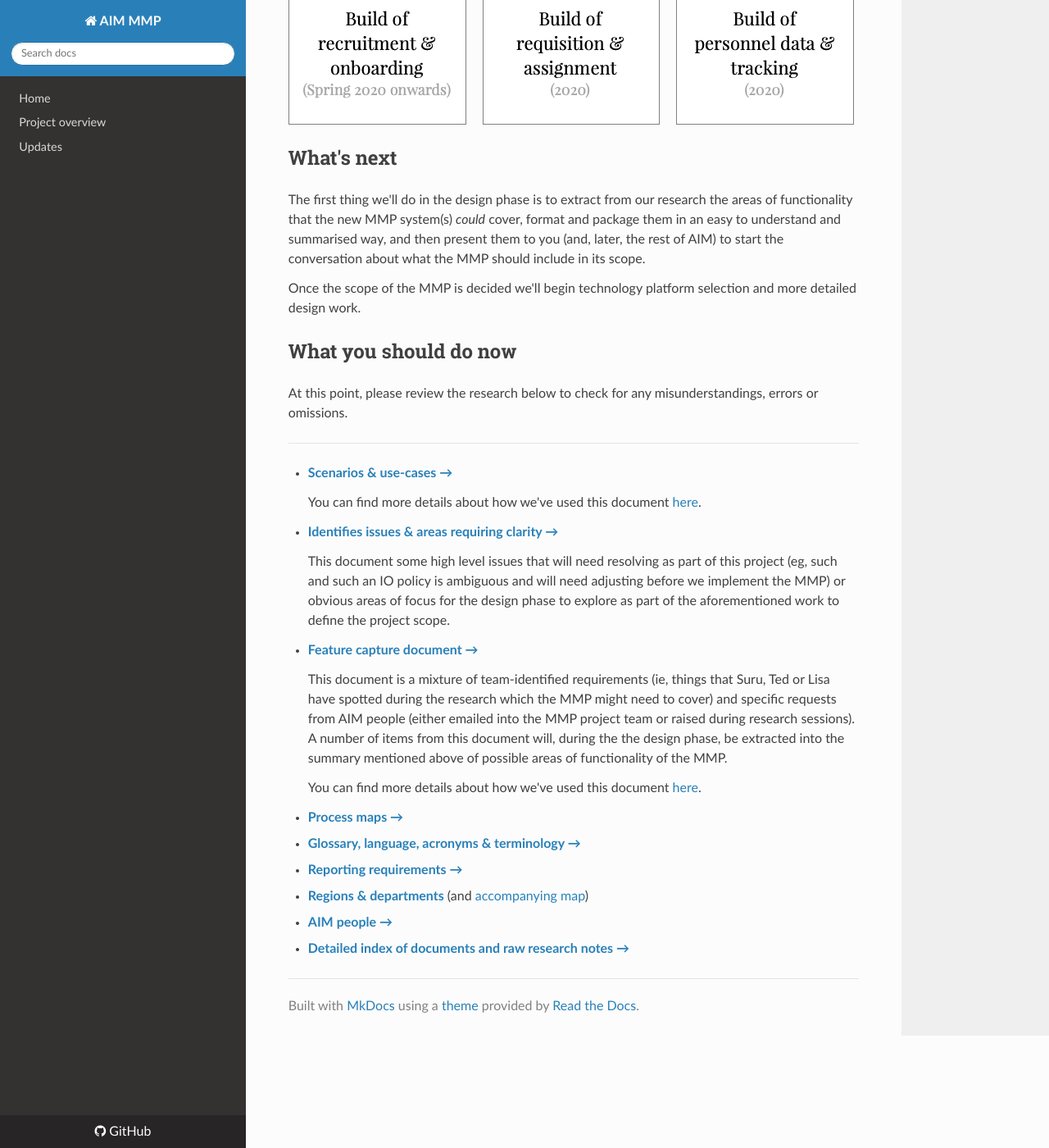
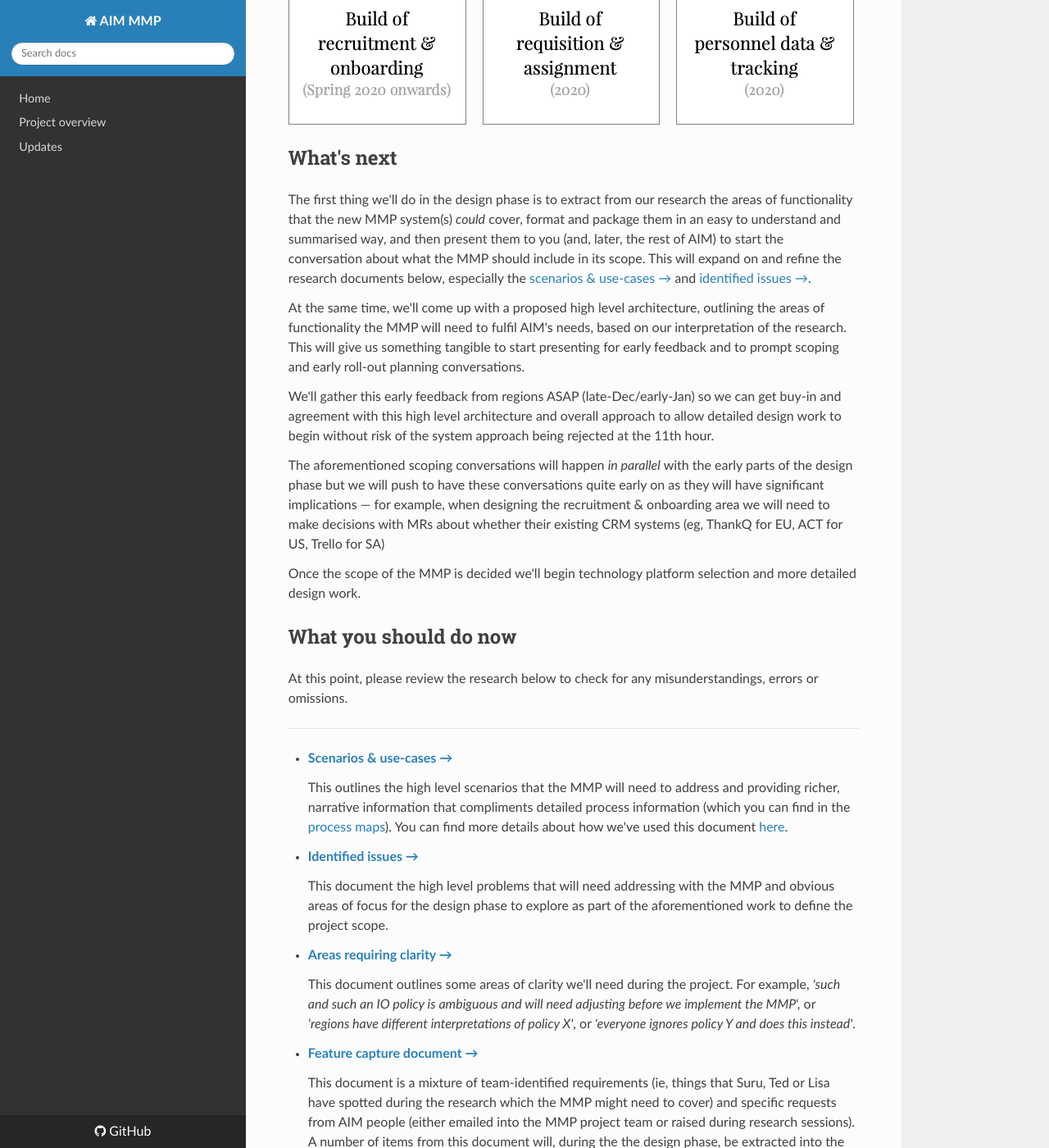
Before and after one commit to surupartners/AIM-MMP-Wiki, an MkDocs documentation site: the page built from docs/research-findings.md, in a window 1280 px wide and 1400 px high, scrolled down 1480 px. Shown: the whole window at 82% size. Built offline with MkDocs 1.6.1, drawn with Linux system fonts in a browser that asks for light colours; nearby versions of some CDN libraries.

Commit message:
research findings

```diff
--- a/docs/research-findings.md
+++ b/docs/research-findings.md
@@ -31,7 +31,13 @@ We've now completed the research phase of the MMP project according to the agree
 
 ## What's next
 
-The first thing we'll do in the design phase is to extract from our research the areas of functionality that the new MMP system(s) _could_ cover, format and package them in an easy to understand and summarised way, and then present them to you (and, later, the rest of AIM) to start the conversation about what the MMP should include in its scope.
+The first thing we'll do in the design phase is to extract from our research the areas of functionality that the new MMP system(s) _could_ cover, format and package them in an easy to understand and summarised way, and then present them to you (and, later, the rest of AIM) to start the conversation about what the MMP should include in its scope. This will expand on and refine the research documents below, especially the [scenarios & use-cases →](https://docs.google.com/document/d/1X1d97bUGy89gwhAcCkFMk2mLdx6zH8BdKfh3_0GwVu0/edit?usp=sharing) and [identified issues →](https://docs.google.com/document/d/1-GMCG42ZAG0OrBRfSEZMZZZPhlq2PakwNnnRaNS-D3M/edit?usp=sharing).
+
+At the same time, we'll come up with a proposed high level architecture, outlining the areas of functionality the MMP will need to fulfil AIM's needs, based on our interpretation of the research. This will give us something tangible to start presenting for early feedback and to prompt scoping and early roll-out planning conversations.
+
+We'll gather this early feedback from regions ASAP (late-Dec/early-Jan) so we can get buy-in and agreement with this high level architecture and overall approach to allow detailed design work to begin without risk of the system approach being rejected at the 11th hour.
+
+The aforementioned scoping conversations will happen _in parallel_ with the early parts of the design phase but we will push to have these conversations quite early on as they will have significant implications — for example, when designing the recruitment & onboarding area we will need to make decisions with MRs about whether their existing CRM systems (eg, ThankQ for EU, ACT  for US, Trello for SA)
 
 Once the scope of the MMP is decided we'll begin technology platform selection and more detailed design work.
 
@@ -43,11 +49,15 @@ At this point, please review the research below to check for any misunderstandin
 
 - [**Scenarios & use-cases →**](https://docs.google.com/document/d/1X1d97bUGy89gwhAcCkFMk2mLdx6zH8BdKfh3_0GwVu0/edit?usp=sharing)
 
-    You can find more details about how we've used this document [here](research-ingestion.md#scenarios-use-cases).
+    This outlines the high level scenarios that the MMP will need to address and providing richer, narrative information that compliments detailed process information (which you can find in the [process maps](https://drive.google.com/file/d/1RN3G5ILvl0AlOo9-S4F1-_G4g_RqE6dp/view?usp=sharing)). You can find more details about how we've used this document [here](research-ingestion.md#scenarios-use-cases).
 
-- [**Identifies issues & areas requiring clarity →**](https://docs.google.com/document/d/1-GMCG42ZAG0OrBRfSEZMZZZPhlq2PakwNnnRaNS-D3M/edit?usp=sharing)
+- [**Identified issues →**](https://docs.google.com/document/d/1-GMCG42ZAG0OrBRfSEZMZZZPhlq2PakwNnnRaNS-D3M/edit?usp=sharing)
 
-    This document some high level issues that will need resolving as part of this project (eg, such and such an IO policy is ambiguous and will need adjusting before we implement the MMP) or obvious areas of focus for the design phase to explore as part of the aforementioned work to define the project scope.
+    This document the high level problems that will need addressing with the MMP and obvious areas of focus for the design phase to explore as part of the aforementioned work to define the project scope.
+
+- [**Areas requiring clarity →**](https://docs.google.com/document/d/1C_LD9rHH9f7ZKXAA59ywybvlhYNc0puY1bkwH0rZgFI/edit#)
+
+    This document outlines some areas of clarity we'll need during the project. For example, _'such and such an IO policy is ambiguous and will need adjusting before we implement the MMP_', or _'regions have different interpretations of policy X'_, or _'everyone ignores policy Y and does this instead'_.
 
 - [**Feature capture document →**](https://docs.google.com/document/d/1rbnvLaqszc3ksgsomIMEtMtTEFTTtOF2erGqeAlcYxc/edit?usp=sharing)
 
```
